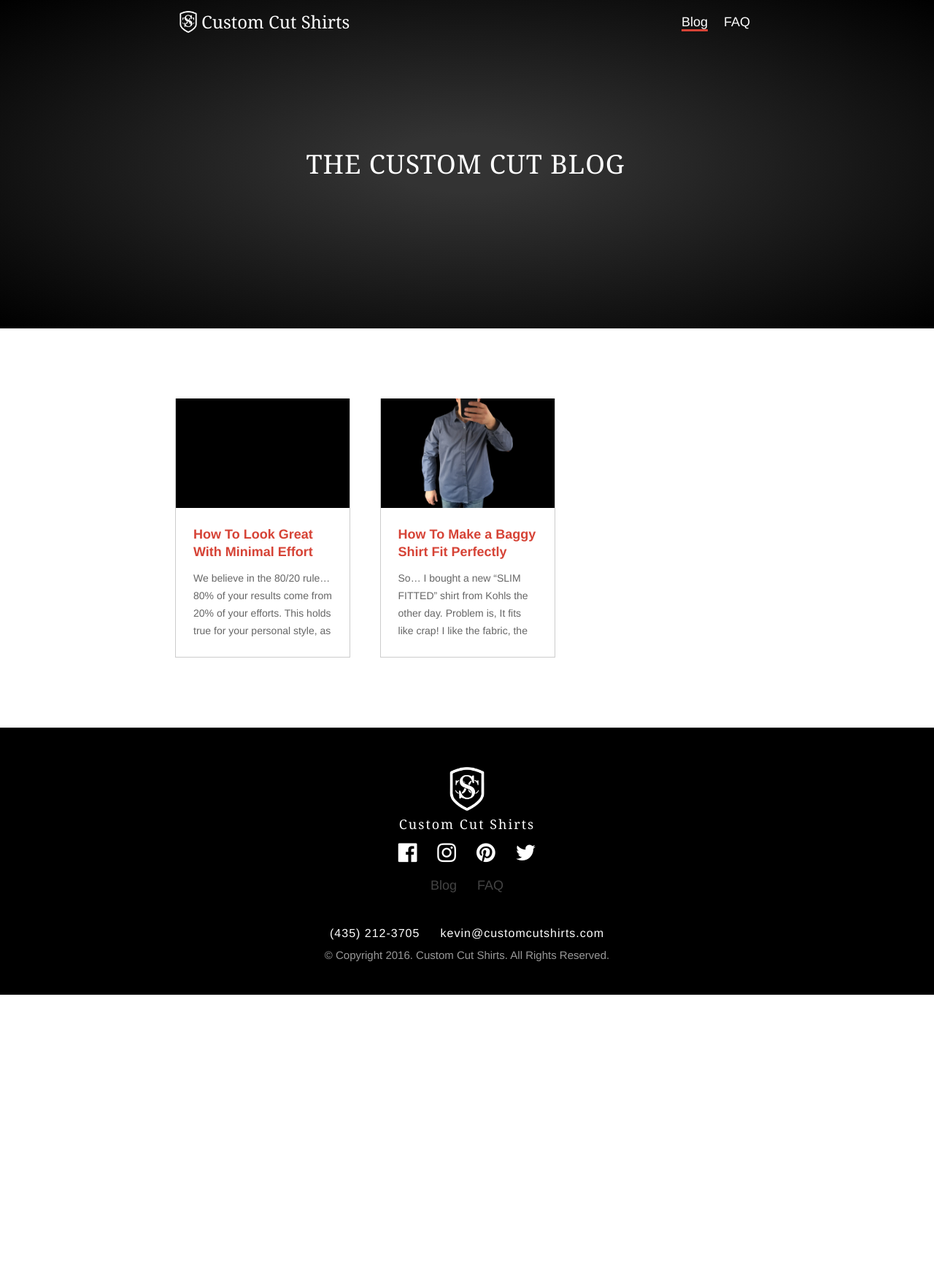
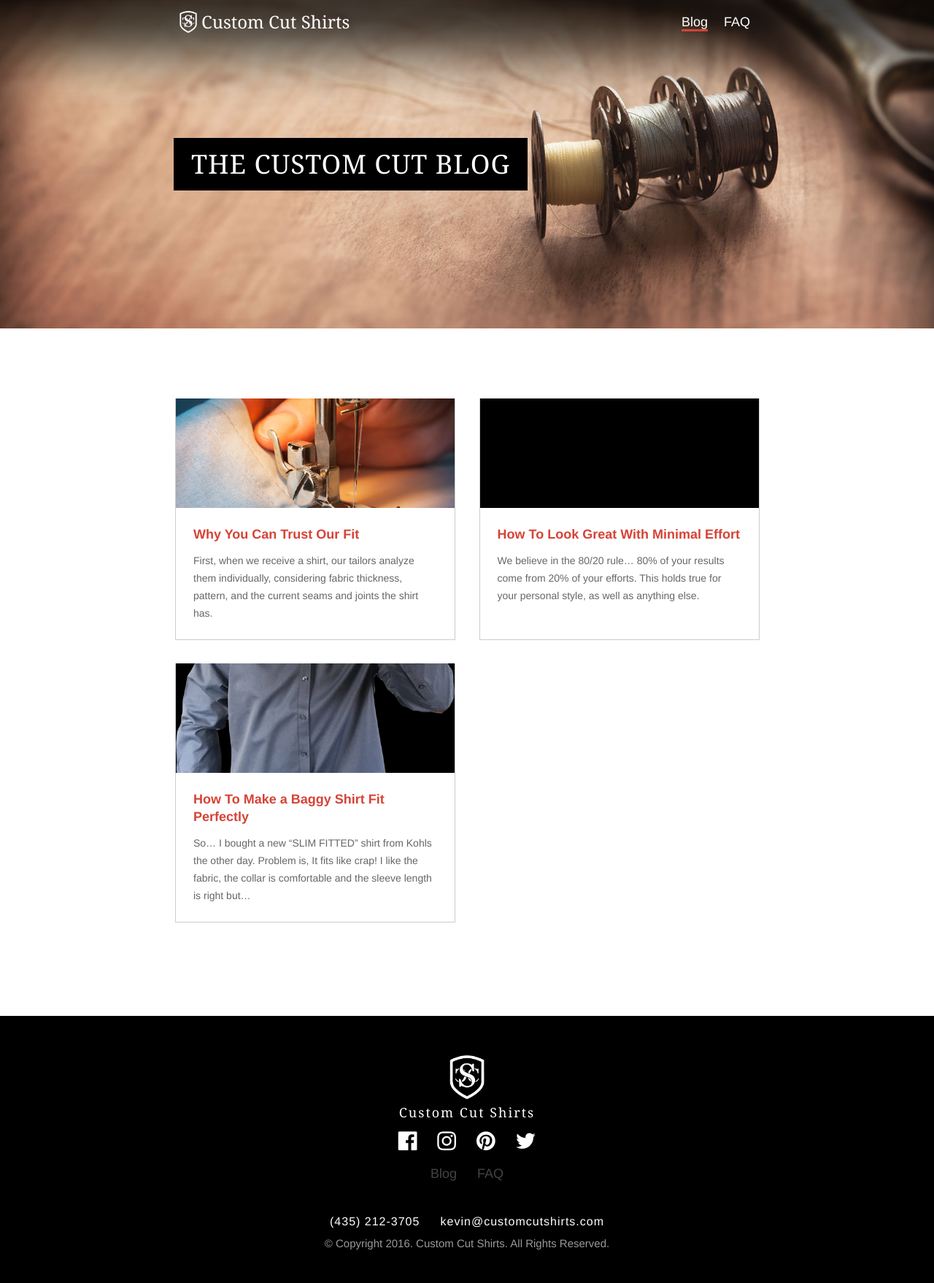
Before and after one commit to kevaleb/customcutshirts.com, a Jekyll site: the page built from _reports/blog.html, in a window 1280 px wide. Shown: the whole page at 73% size. Built offline with Jekyll 4.4.1, drawn with Linux system fonts in a browser that asks for light colours; nearby versions of some CDN libraries; comment, search, counter and statistics services are not loaded; before the commit the page ends 1363 px from its top, so only the background shows below that.

Commit message:
blog design

```diff
--- a/_layouts/article.html
+++ b/_layouts/article.html
@@ -1,7 +1,7 @@
 ---
 layout: default
 ---
-<div class="banner half" style="background-image: url({{ page.bannerimage }});">
+<div class="banner half blog-post" style="background-image: url({{ page.bannerimage }});">
 	<hgroup class="">
 		<h1>{{ page.title }}</h1>
 		<h2>{{ page.subtitle }}</h2>
--- /dev/null
+++ b/_posts/2016-03-12-why-you-should-trust-our-fit.md
@@ -0,0 +1,24 @@
+---
+layout: article
+title: Why You Can Trust Our Fit
+subtitle:
+category: How It Works
+author: Kevin LeBaron
+permalink: blog/why-you-cam-trust-our-fit
+bannerimage: /images/banners/sewing.jpg
+authorimage: kevin.jpg
+---
+
+First, when we receive a shirt, our tailors analyze them individually, considering fabric thickness, pattern, and the current seams and joints the shirt has.
+
+Once they have assessed the shirt, they inverse it, lay it out, and mark the shirt using a 3D printed template which takes your measurements and adds the correct % of wiggle room across the chest, waist, hips, and biceps.
+
+This is where our tailors make accommodations for irregularities such as a thinner fabric, specific seams, or joints.
+
+After making the shirt, the same tailor will pick the seams, disconnect the cuff, and cut the shirt to size, insuring that both sides mirror each other(a common problem with off the rack clothing).
+
+Using a serger stitch, we make our first pass, giving a clean durable seam on the inside. We match the threads to the existing thread colors, and take a second pass with a tight weave straight stitch for a durable finished edge.
+
+We wrap up  the sewing by reattaching at the cuff and hemming the bottom joint to a finished edge.
+
+To complete the process we iron the shirt, fold it carefully before wrapping it up, packaging, and shipping it back to you.
--- a/_reports/blog.html
+++ b/_reports/blog.html
@@ -5,7 +5,7 @@ description: We make your baggy shirts fit better
 permalink: /blog/
 navtitle: blog
 ---
-<div class="banner half">
+<div class="banner half blog-post" style="background-image: url(/images/banners/blog-banner.jpg);">
 	<hgroup class="">
 		<h1>The Custom Cut Blog</h1>
 	</hgroup>
--- a/css/style.css
+++ b/css/style.css
@@ -134,6 +134,7 @@ body > header > div > a {
 	font: 24px/36px Georgia, "Times New Roman", Times, serif;
 	text-decoration: none;
 	color: #fff;
+	background: #;
 }
 body > header > div > a:hover {
 	color: #fff;
@@ -218,6 +219,22 @@ body > header > div > nav > a.selected {
 	background-size: contain;
 	background-repeat: no-repeat;
 }
+.content .banner.half.blog-post {
+	height: 50%;
+	background-color: #000;
+	background-image: radial-gradient(ellipse farthest-corner, #333 24%, black 100%) #000;
+	background-attachment:scroll;
+	background-size: cover;
+	background-repeat: no-repeat;
+	background-position: center bottom;
+	box-shadow: 0 75px 75px rgba(0,0,0,.75) inset;
+}
+.content .banner.half.blog-post > hgroup > h1 {
+	background: #000;
+	float: left;
+	padding: 12px 24px;
+}
+
 .banner > img {
 	position: absolute;
 	height: 100%;
@@ -890,7 +907,7 @@ body > header > div > nav > a.selected {
 	/*padding: 12px;*/
 	vertical-align: middle;
 }
-.faq > section > h2:after {
+/*.faq > section > h2:after {
 	content: '\00a0';
 	position: absolute;
 	left: 12px;
@@ -900,11 +917,14 @@ body > header > div > nav > a.selected {
 	-webkit-transform: rotate(45deg);
 	background: #d64336;
 
-}
+}*/
 .faq > section > p {
 	position: relative;
-	border-top: 4px solid #d64336;
+	padding: 0 0 0 24px;
+	border-left: 6px solid #d64336;
 	background: #fff;
+	font: 200 24px/30px "Helvetica Neue", Arial, Helvetica, Geneva, sans-serif;
+	color: #666;
 }
 
 /* @end */
@@ -994,18 +1014,19 @@ body > header > div > nav > a.selected {
 	margin: 0 auto;
 	padding: 96px 0px;
 	list-style: none;
+	text-align: left;
 }
 .blogposts > li {
 	display: inline-block;
-	max-width: 30%;
-	margin: 0 -.25em 0 0;
+	max-width: 48%;
+	margin: 0 -.25em 4% 0;
 	background: #fff;
 	border: 1px solid #ccc;
 	border-top: none;
 	vertical-align: top;
 }
-.blogposts > li+li {
-	margin-left: 5%;
+.blogposts > li:nth-last-of-type(even) {
+	margin-left: 4%;
 }
 .blogposts > li > a {
 	display: block;
@@ -1016,7 +1037,7 @@ body > header > div > nav > a.selected {
 	height: 150px;
 	margin: -24px -24px 24px -24px;
 	background-color: #000;
-	background-size: contain;
+	background-size: cover;
 	background-position: center;
 	background-repeat: no-repeat;
 }
@@ -1332,25 +1353,23 @@ footer > div > nav > a:hover {
 }
 
 .blogposts {
-	padding: 48px;
+	/*padding: 48px;*/
 }
 .blogposts > li {
-	max-width: 45%;
-}
-.blogposts > li+li {
+	/*max-width: 45%;	*/
+}
+/*.blogposts > li+li {
 	margin: 0 -.25em 0 10%;
-}
+}*/
 
 
 .blogposts {
 	padding: 48px;
 }
-.blogposts > li {
+.blogposts > li,
+.blogposts > li:nth-last-of-type(even) {
 	max-width: 100%;
-	margin: 0 0 48px;
-}
-.blogposts > li+li {
-	margin: 0;
+	margin: 0 0 48px 0;
 }
 
 
@@ -1362,6 +1381,13 @@ footer > div > nav > a:hover {
 }
 .process > div+div {
 	margin: 48px auto 0 auto;
+}
+
+
+
+
+.faq > section {
+	padding: 48px;
 }
 }
 
@@ -1498,9 +1524,14 @@ section.measure {
 	text-transform: capitalize;
 }
 .banner.home > hgroup > h1 > strong {
-	font-size: 48px;
-}
-
+	font-size: 36px;
+}
+.banner.home > hgroup > h2 {
+	display: block;
+	margin: 0 auto;
+	font-size: 16px;
+	max-width: 200px;
+}
 
 
 .free-fitting {
```
Also changed, not shown: images/banners/blog-banner.jpg (added), images/banners/sewing.jpg (added), images/banners/sewing.png (added).
